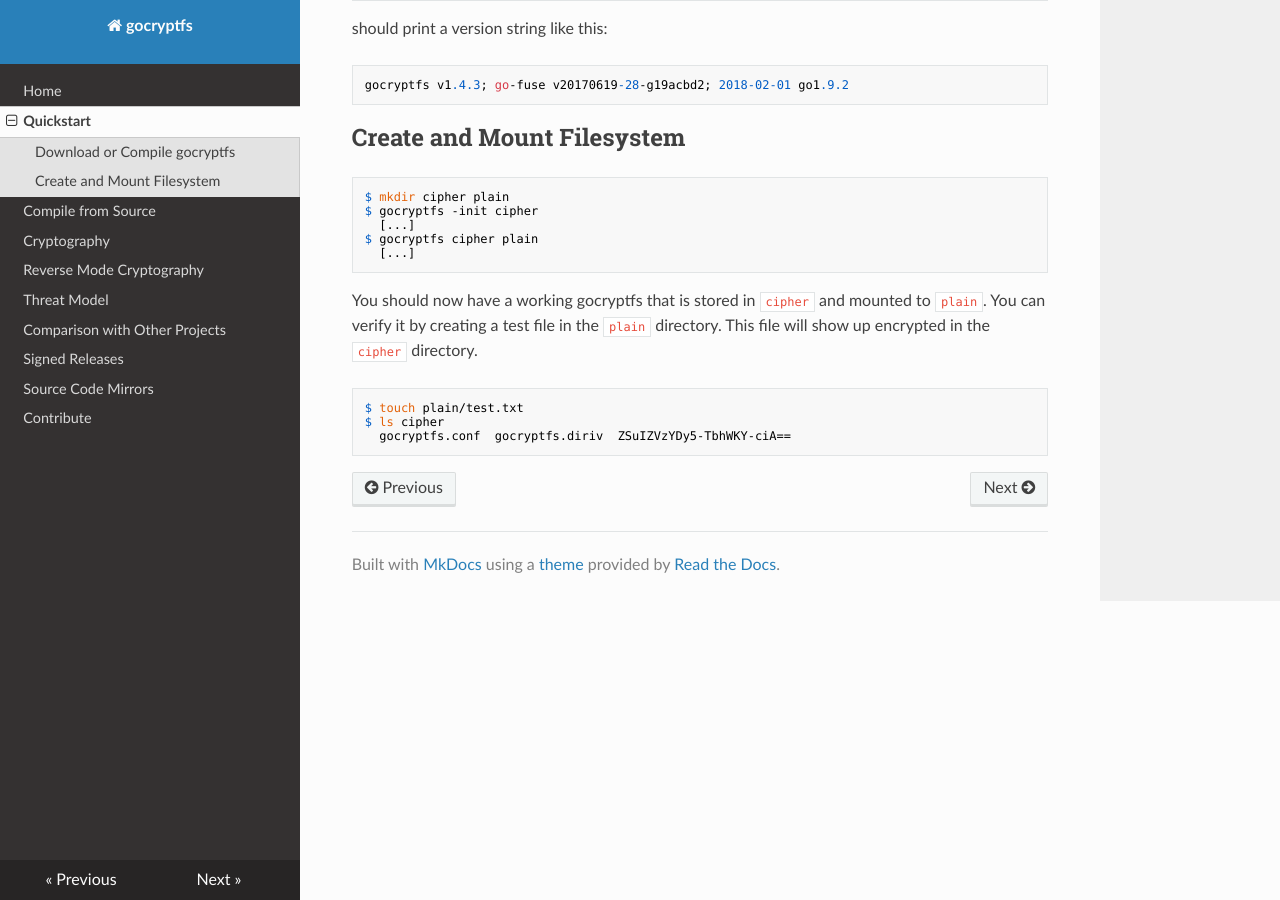
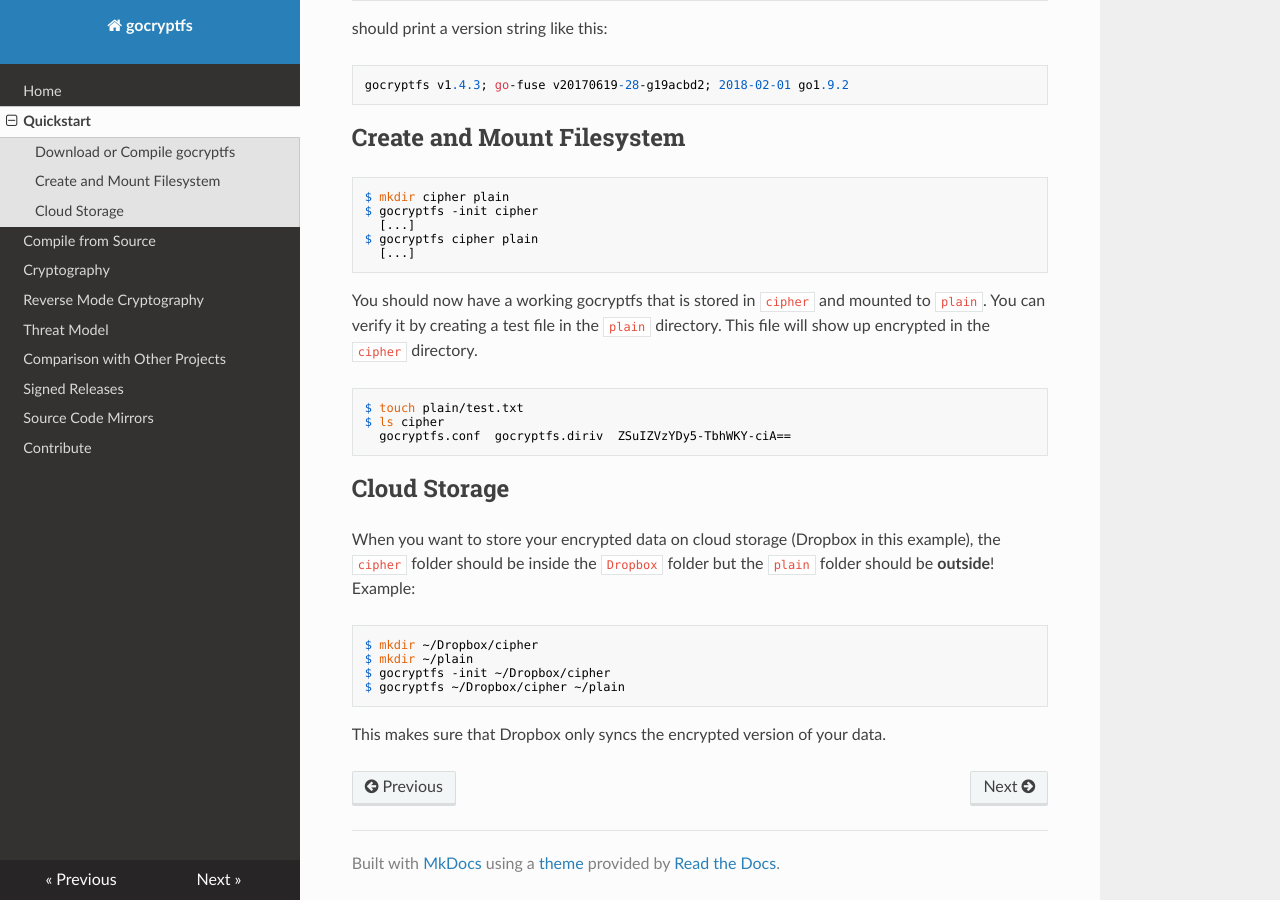
Before and after one commit to rfjakob/gocryptfs-website, an MkDocs documentation site: the page built from docs/quickstart.md, in a window 1280 px wide and 900 px high, scrolled down 879 px. Built offline with MkDocs 1.6.1, drawn with Linux system fonts in a browser that asks for light colours; nearby versions of some CDN libraries; old or Windows-style settings are respelled for this version of MkDocs.

Commit message:
quickstart: add cloud storage example
https://github.com/rfjakob/gocryptfs/issues/501

```diff
--- a/docs/quickstart.md
+++ b/docs/quickstart.md
@@ -58,3 +58,17 @@ up encrypted in the `cipher` directory.
 	$ touch plain/test.txt
 	$ ls cipher
 	  gocryptfs.conf  gocryptfs.diriv  ZSuIZVzYDy5-TbhWKY-ciA==
+
+Cloud Storage
+-------------
+
+When you want to store your encrypted data on cloud storage (Dropbox in this example),
+the `cipher` folder should be inside the `Dropbox` folder but the `plain` folder
+should be **outside**! Example:
+
+    $ mkdir ~/Dropbox/cipher
+    $ mkdir ~/plain
+    $ gocryptfs -init ~/Dropbox/cipher
+    $ gocryptfs ~/Dropbox/cipher ~/plain
+
+This makes sure that Dropbox only syncs the encrypted version of your data.
```
